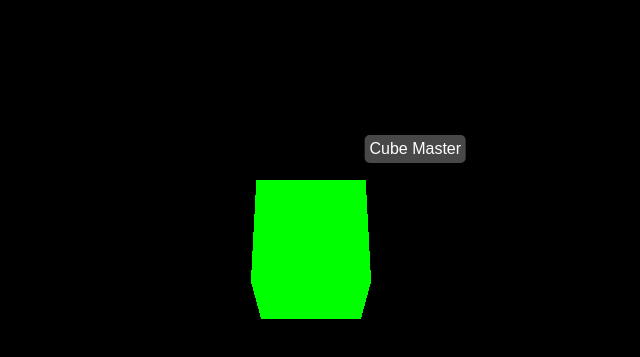
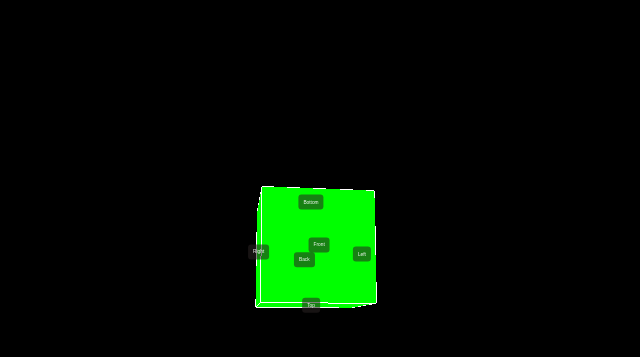
Before and after one commit to vongotha/Three_JS_101, a website built with Vite: page model3D/index.html in a window 1280 px wide. Shown: the part 147-504 px from the top of the page, without its empty margins (329-969 px from the left). Built offline with nearby package versions, Linux system fonts and the light colour scheme.

Commit message:
Creating a Cube -- Adding Color and Text to each Faces

```diff
--- a/model3D/index.html
+++ b/model3D/index.html
@@ -22,7 +22,7 @@
         background-color: rgba(255, 255, 255, 0.281);
         border-radius: 5px;
         padding: .3rem .3rem;
-        font-size: 1rem;
+        font-size: .3rem;
         font-family: sans-serif;
         color: white;
     }
--- a/model3D/src/main.js
+++ b/model3D/src/main.js
@@ -13,16 +13,32 @@ document.body.appendChild( renderer.domElement);
 const geometry = new THREE.BoxGeometry( 1, 1, 1 );
 const material = new THREE.MeshBasicMaterial( { color: 0x00ff00 } );
 const cube = new THREE.Mesh( geometry, material );
+
+
+// Add a color to each Faces of The cube
+
+const cubeFaceMaterials = [
+  new THREE.MeshBasicMaterial({ color: 0xff0000 }), // Red (Right)
+  new THREE.MeshBasicMaterial({ color: 0x00ff00 }), // Green (Left)
+  new THREE.MeshBasicMaterial({ color: 0x0000ff }), // Blue (Top)
+  new THREE.MeshBasicMaterial({ color: 0xffff00 }), // Yellow (Bottom)
+  new THREE.MeshBasicMaterial({ color: 0xff00ff }), // Magenta (Front)
+  new THREE.MeshBasicMaterial({ color: 0x00ffff }), // Cyan (Back)
+];
+
+const geometryFaces = new THREE.BoxGeometry(1,1,1)
+const cubeFaces = new THREE.Mesh(geometryFaces, cubeFaceMaterials)
 scene.add( cube );
+//scene.add( cubeFaces );
+camera.position.z = 5;
+renderer.setAnimationLoop( animate );
 
-camera.position.z = 5;
+// Add Edges to the Cube
 
-function animate() {
-  renderer.render( scene, camera );
-  cube.rotation.x += .02;
-  label2D.render(scene, camera)
-}
-renderer.setAnimationLoop( animate );
+const edges = new THREE.EdgesGeometry(geometry);
+const lineMaterial = new THREE.LineBasicMaterial({ color: 0xffffff });
+const cubeEdges = new THREE.LineSegments(edges, lineMaterial);
+cube.add(cubeEdges);
 
 /** Text Patern **/
 
@@ -33,12 +49,40 @@ label2D.domElement.style.position = 'absolute';
 label2D.domElement.style.top = '0px';
 document.body.appendChild(label2D.domElement)
 
-// Create the Text Element
+// Create a Text label for each face of the cube
 
-const textElement = document.createElement('div')
-textElement.className = "label"
-textElement.textContent = "Cube Master"
+const textContent = ["Right", "Left", "Top", "Bottom", "Front", "Back"];
+const facePositions = [
+    new THREE.Vector3(0.5, 0, 0), // Right face
+    new THREE.Vector3(-0.5, 0, 0), // Left face
+    new THREE.Vector3(0, 0.5, 0), // Top face
+    new THREE.Vector3(0, -0.5, 0), // Bottom face
+    new THREE.Vector3(0, 0, 0.5), // Front face
+    new THREE.Vector3(0, 0, -0.5) // Back face
+];
 
-const textLabel = new CSS2DObject(textElement)
-textLabel.position.set(1,1,0);
-scene.add(textLabel)
+for (let i = 0; i < 6; i++) {
+    const div = document.createElement('div');
+    div.className = 'label';
+    div.textContent = textContent[i];
+    div.style.backgroundColor = 'rgba(41, 34, 34, 0.57)';
+    div.style.color = 'white';
+    div.style.padding = '5px';
+    div.style.borderRadius = '3px';
+
+    const label = new CSS2DObject(div);
+    label.position.copy(facePositions[i]);
+    cube.add(label);
+}
+
+
+// Loop Animate function
+function animate() {
+  // Cube Rotation
+  cube.rotation.x += .01;
+  cube.rotation.y += .01;
+
+  // rendering !
+  renderer.render( scene, camera );
+  label2D.render(scene, camera)
+}
```
